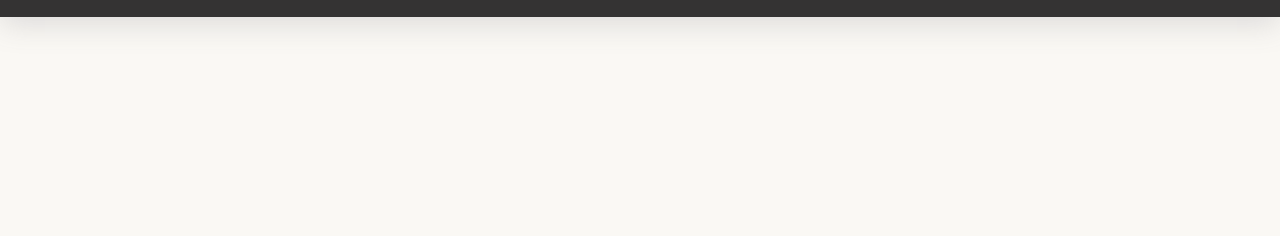
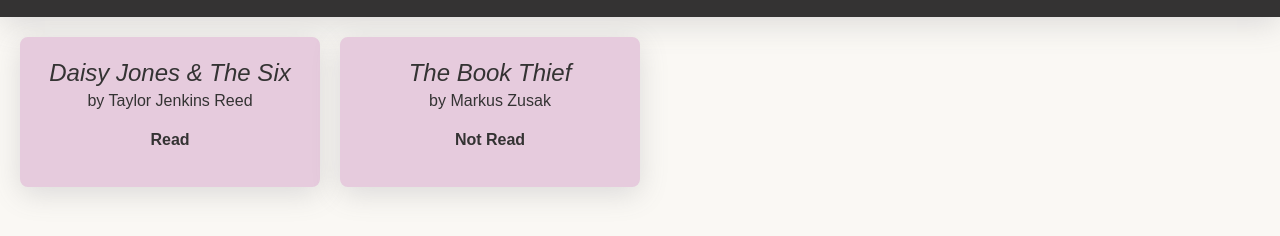
Before and after one commit to bella-t22/book-library, a plain HTML site: page index.html in a window 1280 px wide. Shown: the part 78-314 px from the top of the page. Drawn offline with Linux system fonts and the light colour scheme; a web font is replaced by a local one.

Commit message:
Add card html and styles

```diff
--- a/app.css
+++ b/app.css
@@ -103,3 +103,47 @@ header h1 {
     align-self: center;
     margin-top: 10px;
 }
+
+main {
+    padding: 20px;
+    display: flex;
+    gap: 20px;
+}
+
+.card {
+    border: 2px solid #E6CBDD;
+    border-radius: 8px;
+    box-shadow: rgba(100, 100, 111, 0.2) 0px 7px 29px 0px;
+    background-color: #E6CBDD;
+    color:#343333;
+    width: 300px;
+    height: 150px;
+    padding: 20px;
+    box-sizing: border-box;
+    display: flex;
+    flex-direction: column;
+    justify-content: space-between;
+    align-items: center;
+}
+
+.card .title-container {
+    display: flex;
+    flex-direction: column;
+    gap: 5px;
+}
+
+.card h2 {
+    font-style: italic;
+    font-weight: 500;
+    margin: 0;
+    padding: 0;
+}
+
+.card .author {
+    text-align: center;
+    margin: 0;
+}
+
+.has-read {
+    font-weight: 600;
+}
--- a/index.html
+++ b/index.html
@@ -45,5 +45,23 @@
         </div>
         <button class="submit">Add</button>
     </form>
+
+    <main>
+        <div class="card">
+                <div class="title-container">
+                    <h2>Daisy Jones & The Six</h2>
+                    <p class="author">by Taylor Jenkins Reed</p>
+                </div>
+            <p class="has-read">Read</p>
+        </div>
+
+        <div class="card">
+            <div class="title-container">
+                <h2>The Book Thief</h2>
+                <p class="author">by Markus Zusak</p>
+            </div>
+            <p class="has-read">Not Read</p>
+        </div>
+    </main>
 </body>
 </html>
```
Lines whose indentation alone changed are shown as unchanged.
